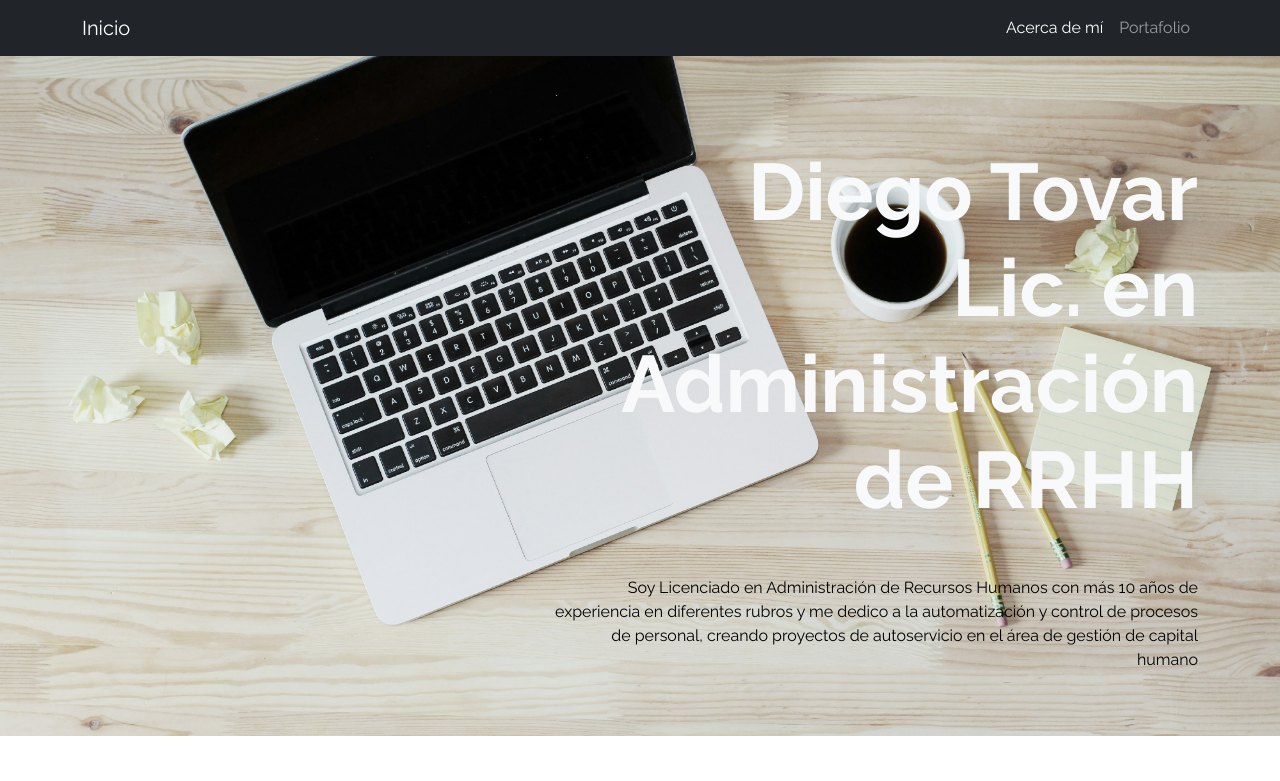
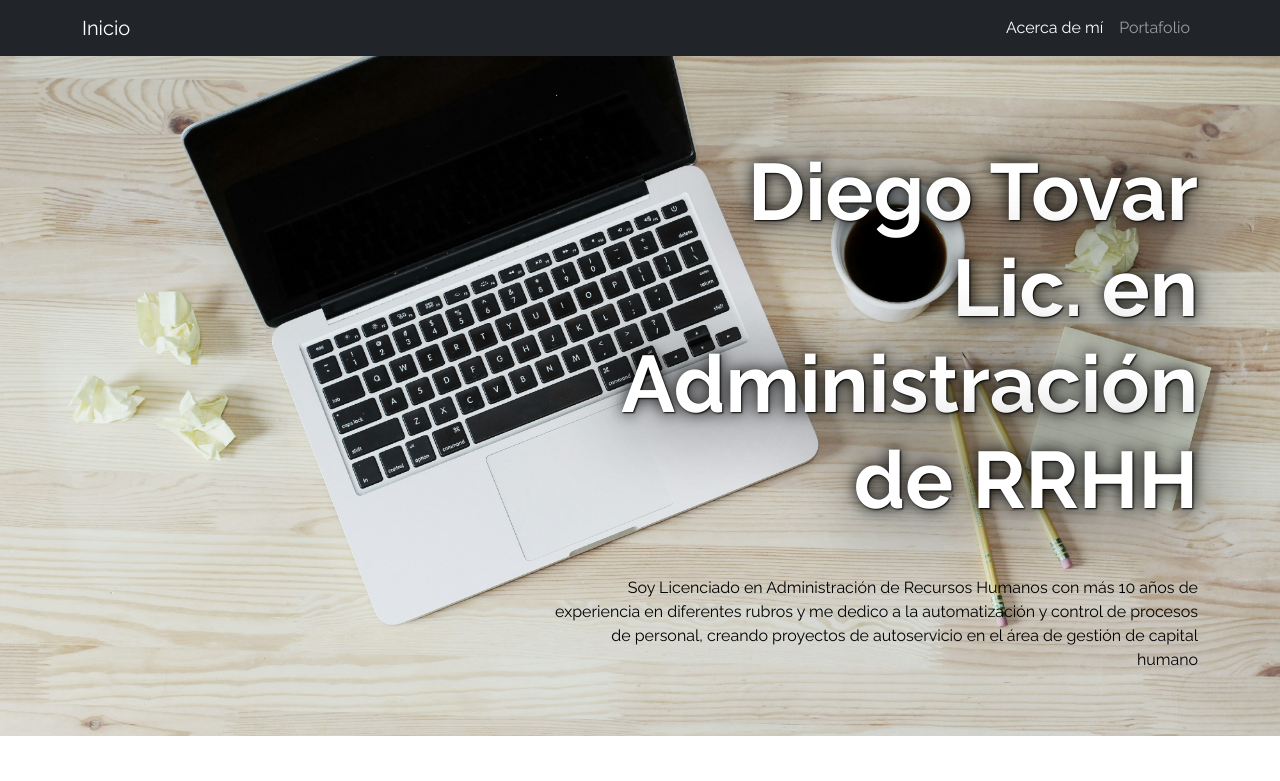
Before and after one commit to DiegoDev2024/DiegoDev2024.github.io, a plain HTML site: page index.html in a window 1280 px wide. Shown: the top 781 px of the page. Drawn offline with nearby package versions, Linux system fonts and the light colour scheme.

Commit message:
agregando sombreado de texto

```diff
--- a/assets/styles.css
+++ b/assets/styles.css
@@ -4,7 +4,13 @@ body {
   .sub {
     color:black;
   }
-
+  .texto-sombreado {
+    text-shadow:
+      1px 1px 2px black,
+      0 0 1em black,
+      0 0 0.2em black;
+    color: white;
+  }
   #navbarNav{
     justify-content: end;
 
--- a/index.html
+++ b/index.html
@@ -41,7 +41,7 @@
     <header id="Hero-Section2" class="text-light text-end py-5 mt-5">
         <div class="container">
             <div class="ms-auto col-12 col-md-7 ">
-                <h1 class="display-1 fw-bold my-5">
+                <h1 class="display-1 fw-bold my-5 texto-sombreado">
                     Diego Tovar <br> Lic. en Administración de RRHH
                 </h1>
                 <p class=" my-5">
```
